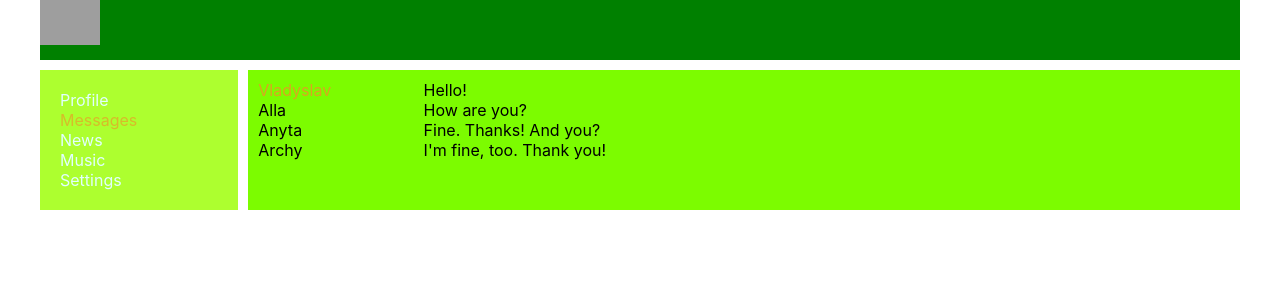
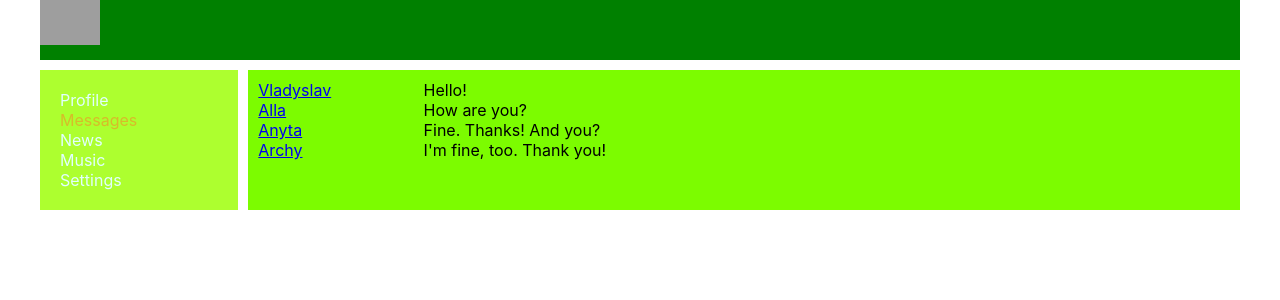
Before and after one commit to Holovashcenko/social-network, a React (Create React App) app: page /dialogs in a window 1280 px wide. Shown: the top 300 px of the page. Built offline with nearby package versions, Linux system fonts and the light colour scheme; grey boxes are pictures that could not be loaded.

Commit message:
Added NavLink to Dialogs

```diff
--- a/src/components/Dialogs/Dialogs.jsx
+++ b/src/components/Dialogs/Dialogs.jsx
@@ -1,13 +1,22 @@
 import React from "react";
 import s from "./Dialogs.module.css";
+import { NavLink } from "react-router-dom";
 
 const Dialogs = (props) => (
   <div className={s.dialogs}>
     <div className={s.dialogsItems}>
-            <div className={s.dialog + " " + s.active}>Vladyslav</div>
-            <div className={s.dialog}>Alla</div>
-            <div className={s.dialog}>Anyta</div>
-            <div className={s.dialog}>Archy</div>
+      <div className={s.dialog + " " + s.active}>
+        <NavLink to="/dialogs/1">Vladyslav</NavLink>
+      </div>
+      <div className={s.dialog}>
+        <NavLink to="/dialogs/2">Alla</NavLink>
+      </div>
+      <div className={s.dialog}>
+        <NavLink to="/dialogs/3">Anyta</NavLink>
+      </div>
+      <div className={s.dialog}>
+        <NavLink to="/dialogs/4">Archy</NavLink>
+      </div>
     </div>
     <div className={s.messages}>
       <div className={s.message}>Hello!</div>
--- a/src/components/Dialogs/Dialogs.module.css
+++ b/src/components/Dialogs/Dialogs.module.css
@@ -6,6 +6,8 @@
 .dialogsItems {
   padding: 10px;
 }
+/* .dialog {
+} */
 .dialog.active {
   color: goldenrod;
 }
@@ -13,5 +15,5 @@
 .messages {
   padding: 10px;
 }
-.message {
-}
+/* .message {
+} */
```
Lines whose indentation alone changed are shown as unchanged.
